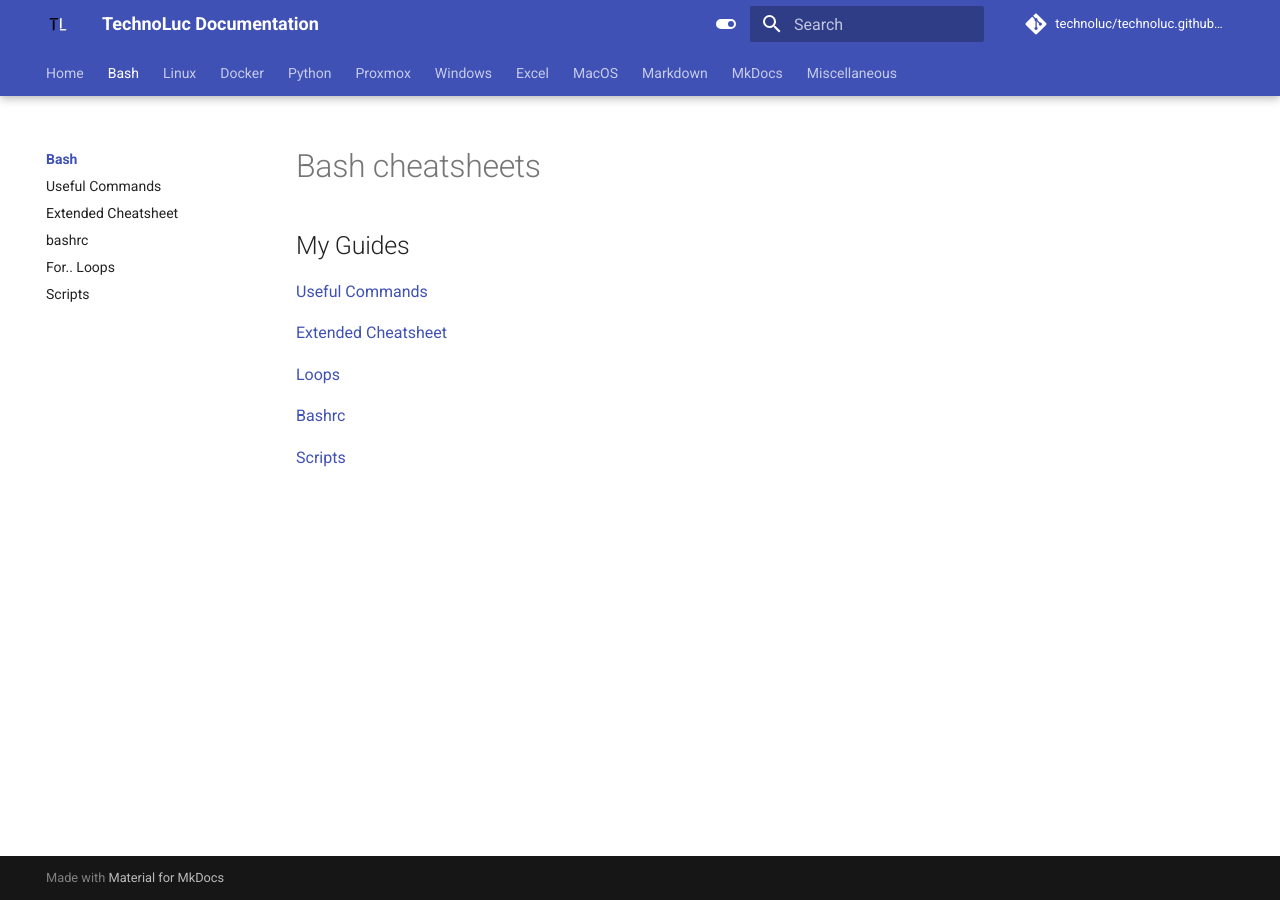
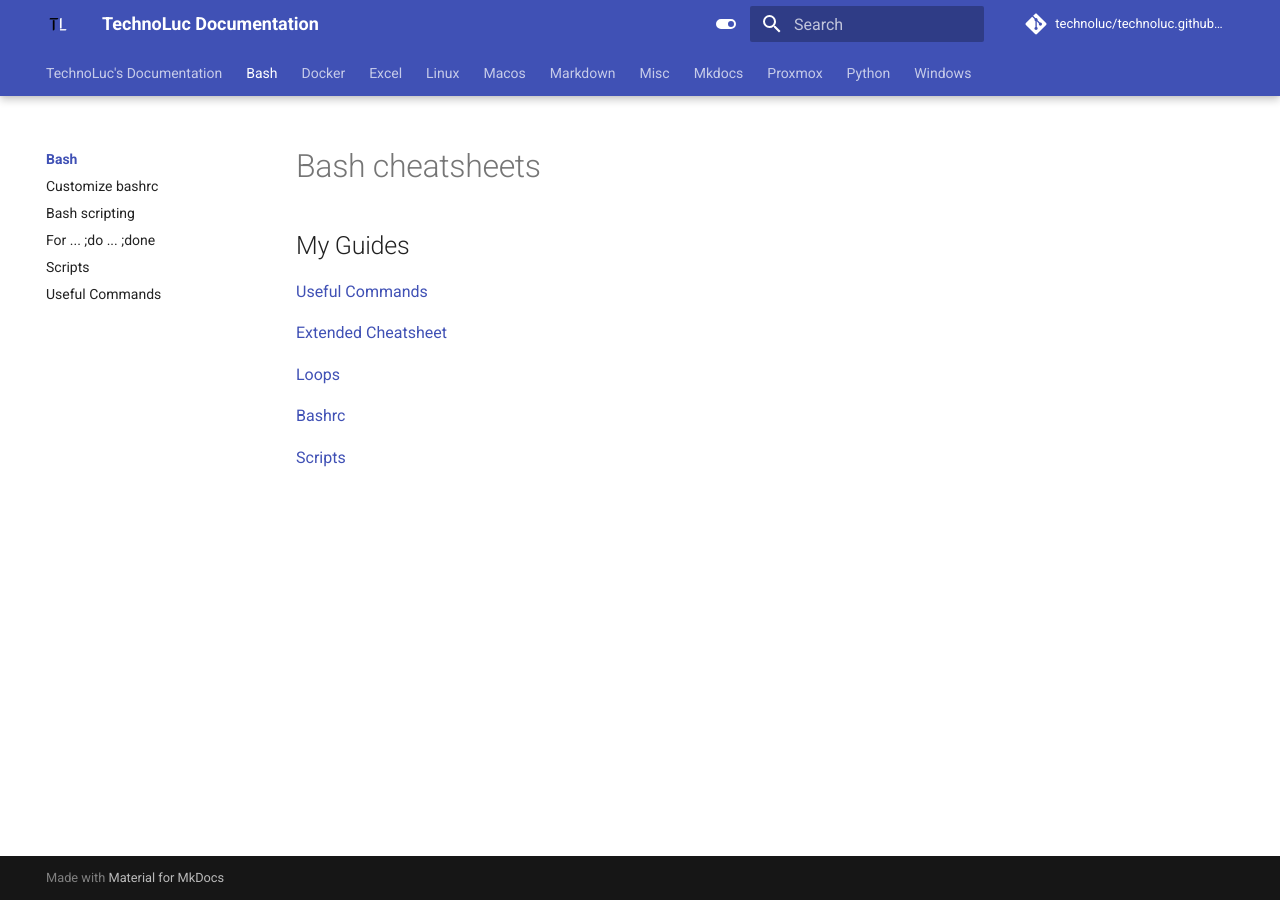
Before and after one commit to technoluc/technoluc.github.io, an MkDocs documentation site: the page built from docs/bash/index.md, in a window 1280 px wide. Built offline with MkDocs 1.6.1 and Material for MkDocs 9.7.7, drawn with Linux system fonts in a browser that asks for light colours; comment, search, counter and statistics services are not loaded; some of the changed lines change nothing that is shown.

Commit message:
remove nav

```diff
--- a/mkdocs.yml
+++ b/mkdocs.yml
@@ -97,60 +97,3 @@
   - pymdownx.tasklist:
       custom_checkbox: true
   - pymdownx.tilde
-
-nav:
-  - Home: index.md
-  - Bash:
-    - bash/index.md
-    - Useful Commands: bash/useful_commands.md
-    - Extended Cheatsheet: bash/cheatsheet.md
-    - bashrc: bash/bashrc.md
-    - For.. Loops: bash/loops.md
-    - Scripts: bash/scripts.md
-  - Linux:
-    - linux/index.md
-    - Hostname: linux/set-hostname.md
-    - Networking: linux/networking.md
-    - NFS: linux/nfs.md
-    - Sed: linux/sed.md
-    - Timezone: linux/set-timezone.md
-  - Docker:
-    - docker/index.md
-    - Docker CLI: docker/docker-cli.md
-    - Docker Compose: docker/docker-compose.md
-  - Python:
-    - python/index.md
-    - Virtual Environment: python/virtualenv.md
-  - Proxmox:
-    - proxmox/index.md
-    - Notes: proxmox/notes.md
-    - CT: proxmox/ct.md
-    - VM: proxmox/vm.md
-  - Windows:
-    - windows/index.md
-    - Apps: windows/apps.md
-    - Activate Office 2021: windows/office.md
-    - Activate Windows 10/11: windows/windows.md
-    - Nirsoft: windows/nirsoft.md
-    - Path: windows/path.md
-    - WinGet: windows/winget.md
-    - SFC: windows/sfc.md
-    - Printers: windows/printers.md
-  - Excel:
-    - excel/index.md
-    - Addresses: excel/addresses.md
-    - Formulas: excel/formulas.md
-  - MacOS:
-    - macos/index.md
-    - Shortcuts: macos/macos-shortcuts.md
-    - VSCode Shortcuts: macos/vscode-macos-shortcuts.md
-  - Markdown:
-    - markdown/index.md
-    - Cheatsheet 1: markdown/markdown-cheat-sheet.md
-    - Cheatsheet 2: markdown/markdown-cheatsheet.md
-  - MkDocs:
-    - mkdocs/index.md
-  - Miscellaneous:
-    - misc/index.md
-    - HTTP Status Codes: misc/http-status-codes.md
-    - Nginx: misc/nginx.md
```
